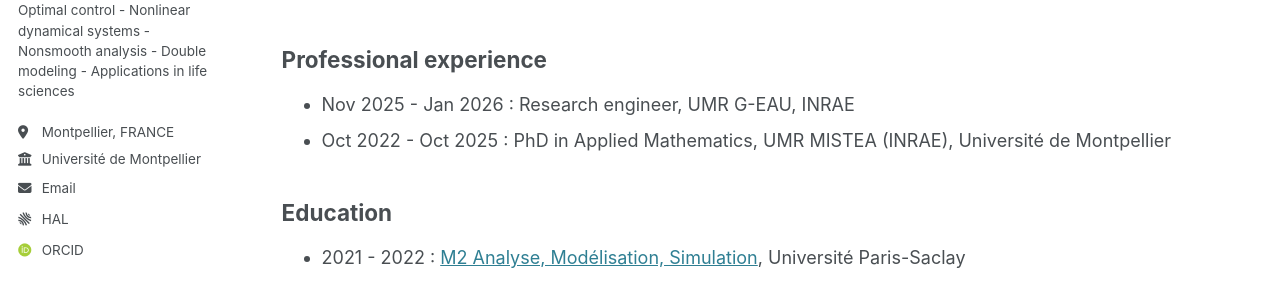
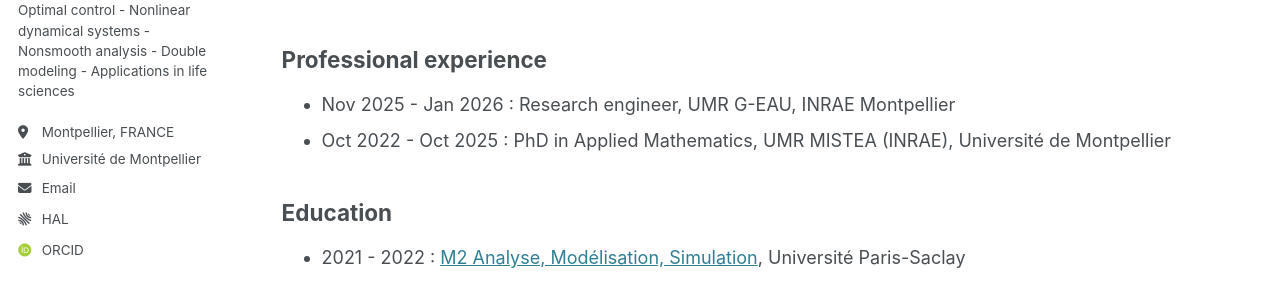
Before and after one commit to rubenchenevat/rubenchenevat.github.io, a Jekyll site: the page built from _pages/cv.md, in a window 1280 px wide and 900 px high. Shown: the part 250-534 px from the top of the window. Built offline with Jekyll 4.4.1, drawn with Linux system fonts in a browser that asks for light colours; some web fonts are replaced.

Commit message:
Update cv.md

```diff
--- a/_pages/cv.md
+++ b/_pages/cv.md
@@ -15,7 +15,7 @@ redirect_from:
 
 ## Professional experience
 
-* Nov 2025 - Jan 2026 : Research engineer, UMR G-EAU, INRAE
+* Nov 2025 - Jan 2026 : Research engineer, UMR G-EAU, INRAE Montpellier
 * Oct 2022 - Oct 2025 : PhD in Applied Mathematics, UMR MISTEA (INRAE), Université de Montpellier
 
 ## Education
```
